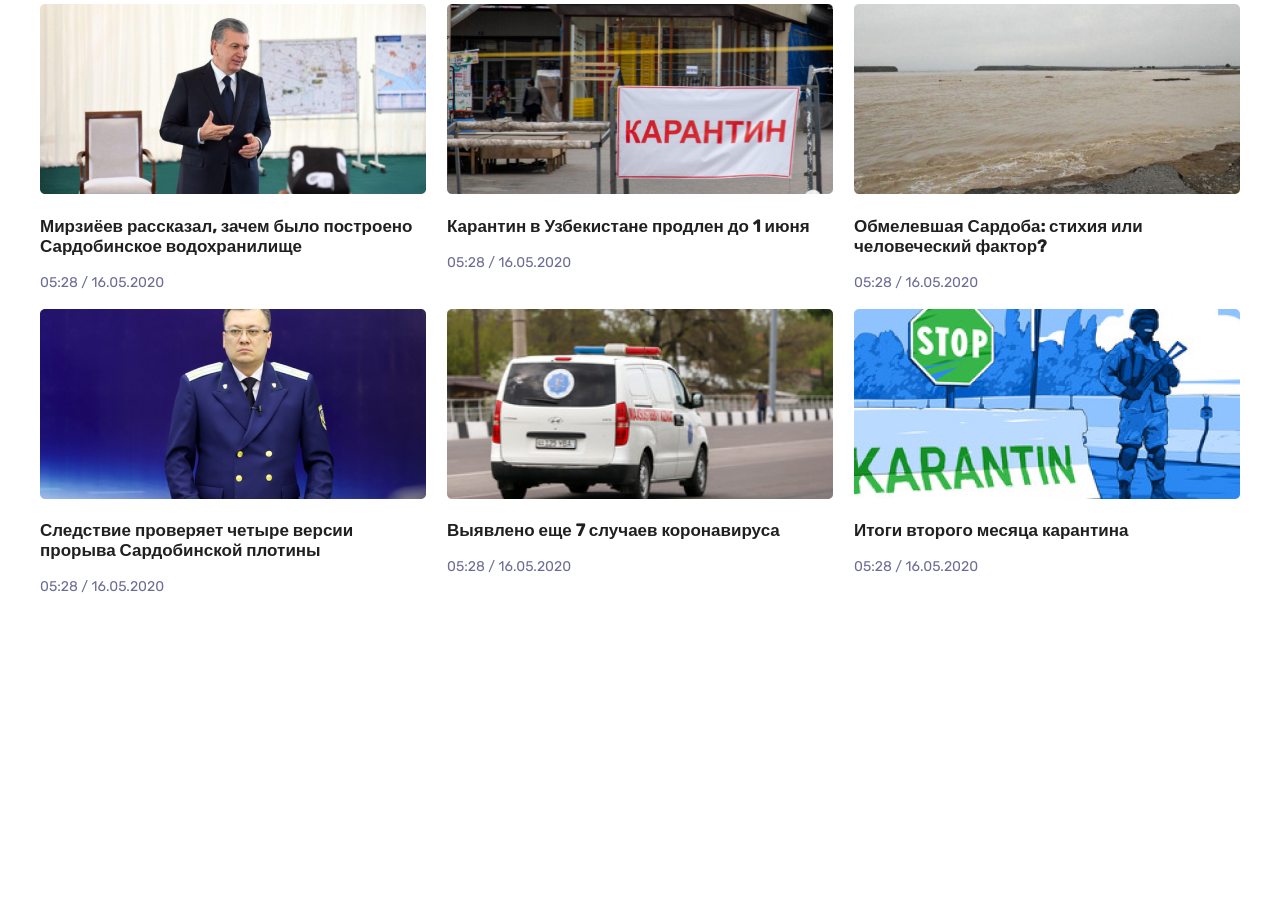
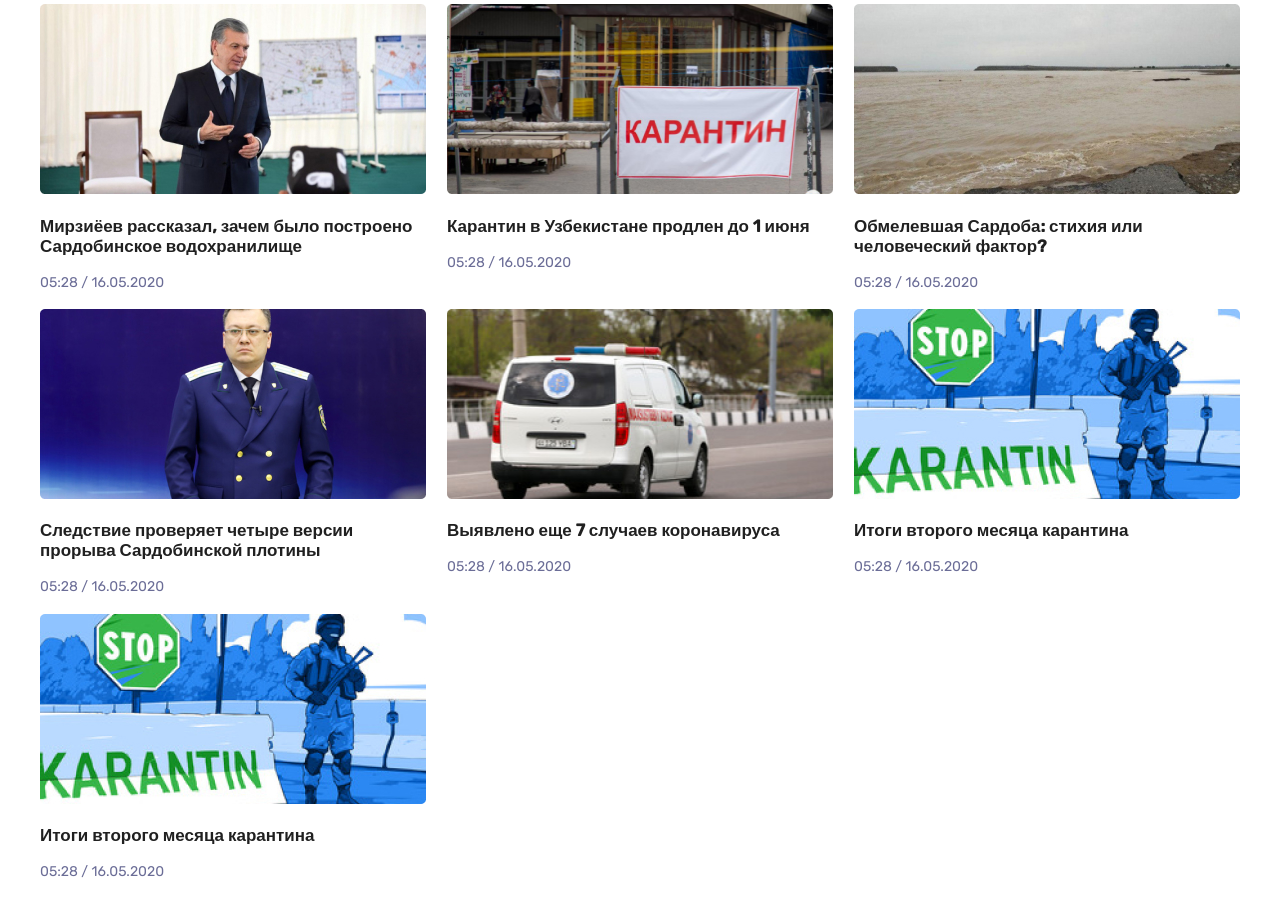
Before and after one commit to shakhbozbekusmonov/namanganliklar24-2.0, a plain HTML site: page index.html in a window 1280 px wide. Shown: the part 1181-2097 px from the top of the page. Before the commit the page ends 1829 px from the top, so only its background shows below. Drawn offline with Linux system fonts and the light colour scheme.

Commit message:
second commit

```diff
--- a/index.html
+++ b/index.html
@@ -387,6 +387,28 @@
                                 >
                             </a>
                         </li>
+
+                        <li class="news-section__item">
+                            <a class="news-section__link" href="#">
+                                <img
+                                class="news-section__img"
+                                src="./images/stop-karantin.jpg"
+                                srcset="
+                                ./images/stop-karantin.jpg    1x,
+                                ./images/stop-karantin@2x.png 2x
+                                "
+                                alt="Sardoba"
+                                width="386"
+                                height="190"
+                                />
+                                <h3 class="news-section__title">
+                                    Итоги второго месяца карантина
+                                </h3>
+                                <time class="news-section__time" datetime="16.05.2020T05:28"
+                                >05:28 / 16.05.2020</time
+                                >
+                            </a>
+                        </li>
                     </ul>
                 </div>
             </section>
```
